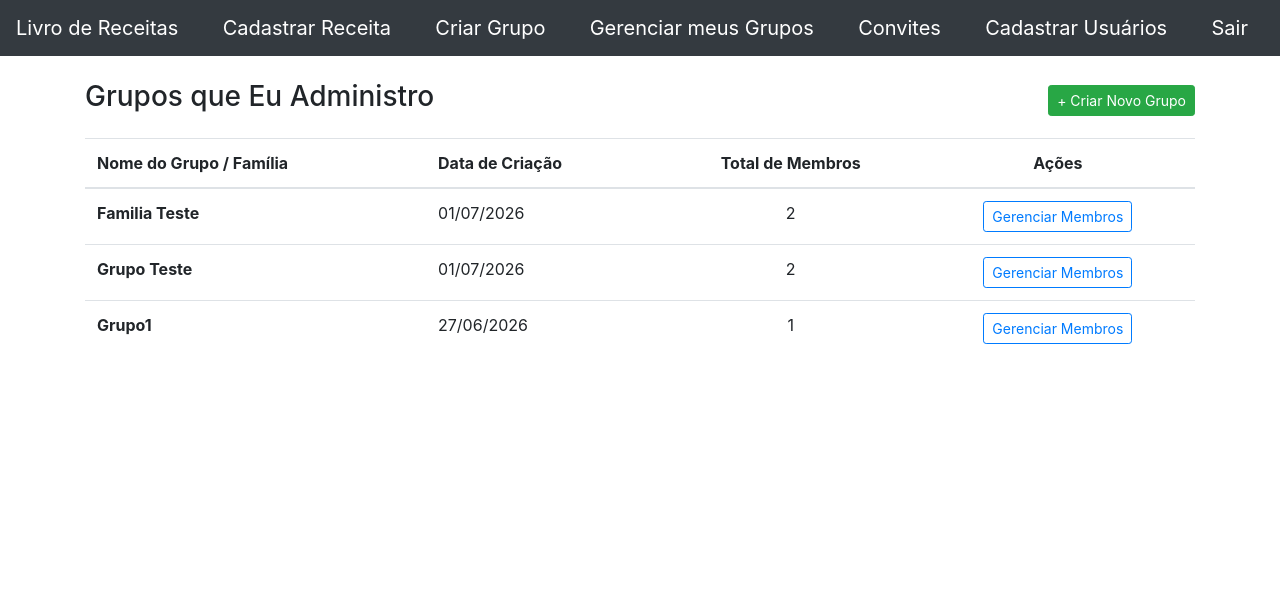
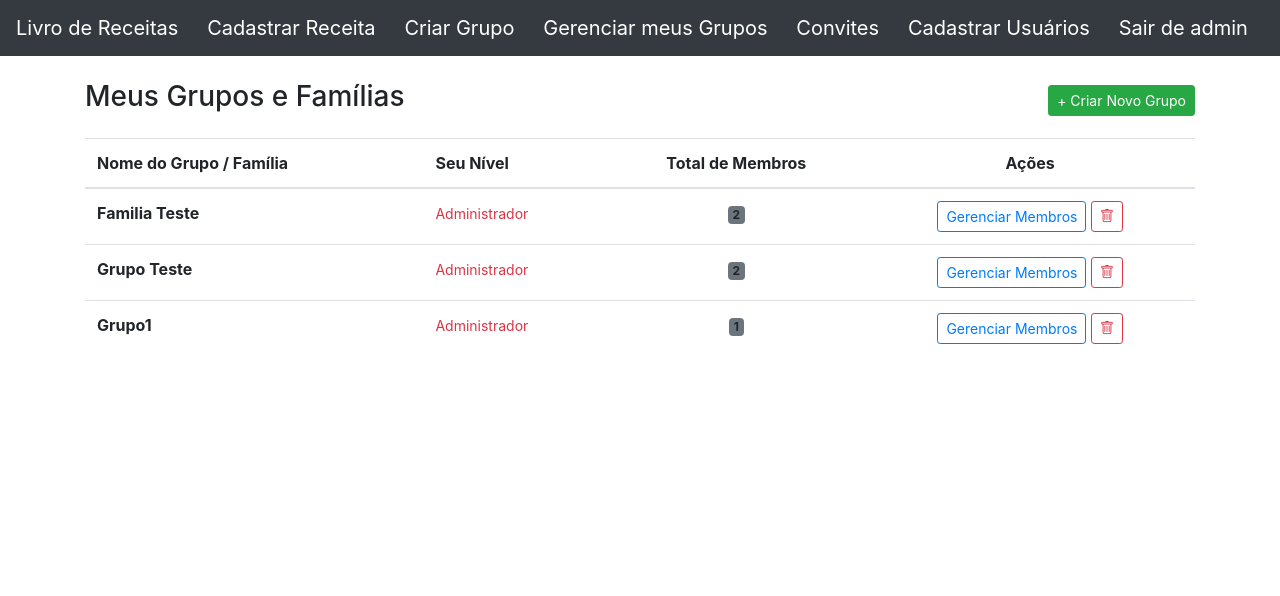
Before and after one commit to augustin1977/Livro_Receitas, a Django app: page /grupo/meus-grupos/ in a window 1280 px wide. Shown: the top 596 px of the page. Run offline with Django 4.2, Linux system fonts and the light colour scheme; a user stored in the database is signed in; data comes from the database, SQL or seed files in the repository; both versions use the stored data as it was after the commit.

Commit message:
implementada a funcionalidade de colcoar e excluir administradores, e de sair de grupos por vontade do usuário

```diff
--- a/templates/base.html
+++ b/templates/base.html
@@ -18,7 +18,11 @@
     <nav class="navbar navbar-dark bg-dark">
         <a class="navbar-brand" href="{% url 'home' %}">Livro de Receitas</a>
         {% block 'menu' %} {% endblock %}
-        <a class="navbar-brand" href="{% url 'sair' %}">Sair</a>
+        {% if  user.username  %}
+        <a class="navbar-brand" href="{% url 'sair' %}">Sair de {{ user.username }}</a>
+        {% else %}
+        <a class="navbar-brand" href="{% url 'sair' %}">Sair </a>
+        {% endif %}
 
       </nav>
       {# BLOCO DE MENSAGENS DO DJANGO #}
--- a/usuarios/templates/meus_grupos.html
+++ b/usuarios/templates/meus_grupos.html
@@ -6,16 +6,16 @@
 {% block 'conteudo' %}
 <div class="container mt-4">
     <div class="d-flex justify-content-between align-items-center mb-3">
-        <h3>Grupos que Eu Administro</h3>
+        <h3>Meus Grupos e Famílias</h3>
         <a class="btn btn-success btn-sm" href="{% url 'cadastrar_grupo' %}">+ Criar Novo Grupo</a>
     </div>
 
     {% if grupos %}
-        <table class="table table-hover mb-5">
+        <table class="table table-hover align-middle mb-5">
             <thead>
               <tr>
                 <th scope="col">Nome do Grupo / Família</th>
-                <th scope="col">Data de Criação</th>
+                <th scope="col">Seu Nível</th>
                 <th scope="col" class="text-center">Total de Membros</th>
                 <th scope="col" class="text-center">Ações</th>
               </tr>
@@ -24,12 +24,35 @@
                 {% for grupo in grupos %}
                 <tr>
                     <th>{{ grupo.nome }}</th>
-                    <td>{{ grupo.data_criacao|date:"d/m/Y" }}</td>
-                    <td class="text-center"> {{ grupo.membros.count }}  </td>
+                    <td>
+                        {% if request.user in grupo.administradores.all %}
+                            <span class="text-danger font-monospace small">Administrador</span>
+                        {% else %}
+                            <span class="text-muted font-monospace small">Membro</span>
+                        {% endif %}
+                    </td>
                     <td class="text-center">
-                        <a href="{% url 'gerenciar_grupo' grupo.id %}" class="btn btn-sm btn-outline-primary">
-                            Gerenciar Membros
-                        </a>
+                        <span class="badge bg-secondary">{{ grupo.membros.count }}</span>
+                    </td>
+                    <td class="text-center">
+                        {% if request.user in grupo.administradores.all or request.user.is_staff %}
+                            <a href="{% url 'gerenciar_grupo' grupo.id %}" class="btn btn-sm btn-outline-primary me-1">
+                                Gerenciar Membros
+                            </a>
+                            <a href="{% url 'excluir_grupo' grupo.id %}"
+                               class="btn btn-sm btn-outline-danger"
+                               title="Excluir Grupo"
+                               onclick="return confirm('Deseja mesmo excluir o grupo {{ grupo.nome }} permanentemente?');">
+                                <i class="bi bi-trash"></i>
+                            </a>
+                        {% else %}
+                            <a href="{% url 'sair_do_grupo' grupo.id %}"
+                               class="btn btn-sm btn-outline-warning text-dark"
+                               title="Sair do Grupo"
+                               onclick="return confirm('Tem certeza que deseja sair do grupo {{ grupo.nome }}? Você perderá o acesso às receitas dele.');">
+                                Sair do Grupo
+                            </a>
+                        {% endif %}
                     </td>
                 </tr>
                 {% endfor %}
@@ -37,7 +60,7 @@
         </table>
     {% else %}
         <div class="alert alert-info mt-4" role="alert">
-            Você ainda não administra nenhum grupo. Que tal <a href="{% url 'cadastrar_grupo' %}" class="alert-link">criar um agora</a>?
+            Você não participa de nenhum grupo no momento. Que tal <a href="{% url 'cadastrar_grupo' %}" class="alert-link">criar um agora</a>?
         </div>
     {% endif %}
 </div>
--- a/usuarios/url.py
+++ b/usuarios/url.py
@@ -13,8 +13,12 @@ urlpatterns = [
     path('grupo/gerenciar/<int:grupo_id>/', views.gerenciar_grupo, name='gerenciar_grupo'),
     path('grupo/adicionar-membro/<int:grupo_id>/', views.adicionar_membro, name='adicionar_membro'),
     path('grupo/meus-grupos/', views.meus_grupos_administrados, name='meus_grupos_administrados'),
+    path('grupo/sair/<int:grupo_id>/', views.sair_do_grupo, name='sair_do_grupo'),
     path('grupo/<int:grupo_id>/remover-membro/<int:usuario_id>/', views.remover_membro, name='remover_membro'),
     path('grupo/adicionar-membro/<int:grupo_id>/', views.adicionar_membro, name='adicionar_membro'),
     path('grupo/convites/', views.meus_convites, name='meus_convites'),
     path('grupo/convites/responder/<int:convite_id>/<str:acao>/', views.responder_convite, name='responder_convite'),
+    path('grupo/<int:grupo_id>/promover/<int:usuario_id>/', views.promover_administrador, name='promover_administrador'),
+    path('grupo/<int:grupo_id>/revogar/<int:usuario_id>/', views.revogar_administrador, name='revogar_administrador'),
+    path('grupo/excluir/<int:grupo_id>/', views.excluir_grupo, name='excluir_grupo'),
 ]
--- a/usuarios/views.py
+++ b/usuarios/views.py
@@ -237,13 +237,45 @@ def responder_convite(request, convite_id, acao):
     # Apaga o convite do banco após processar a decisão
     convite.delete()
     return redirect('meus_convites')
+
 @usuario_obrigatorio
 def meus_grupos_administrados(request):
-    # Filtra os grupos onde o usuário logado é um dos administradores
-    grupos = Grupo.objects.filter(administradores=request.user).order_by('-data_criacao')
-
+    # Traz todos os grupos em que o usuário está na lista de membros (seja admin ou comum)
+    grupos = Grupo.objects.filter(membros=request.user).distinct().order_by('nome')
     return render(request, "meus_grupos.html", {'grupos': grupos})
 
+@usuario_obrigatorio
+def sair_do_grupo(request, grupo_id):
+    try:
+        grupo = Grupo.objects.get(id=grupo_id)
+    except Exception:
+        messages.error(request, "Erro ao acessar o grupo desejado.")
+        return redirect('meus_grupos_administrados')
+
+    # Se o usuário não estiver no grupo, não há o que fazer
+    if request.user not in grupo.membros.all():
+        messages.error(request, "Você não faz parte deste grupo.")
+        return redirect('meus_grupos_administrados')
+
+    # REGRA DE SEGURANÇA: Se ele for administrador, precisamos checar se o grupo não vai ficar órfão
+    if request.user in grupo.administradores.all() and grupo.administradores.count() <= 1:
+        # Se houver mais membros, ele precisa promover alguém antes de sair
+        if grupo.membros.count() > 1:
+            messages.error(request, "Você é o único administrador deste grupo. Promova outro membro a administrador antes de sair.")
+            return redirect('gerenciar_grupo', grupo_id=grupo.id)
+        # Se ele for o único membro do grupo inteiro, o grupo será deletado automaticamente ao sair
+        else:
+            grupo.delete()
+            messages.success(request, f"Você saiu e o grupo '{grupo.nome}' foi desfeito por estar vazio.")
+            return redirect('meus_grupos_administrados')
+
+    # Fluxo normal: remove dos membros e dos administradores (caso fosse um)
+    grupo.membros.remove(request.user)
+    if request.user in grupo.administradores.all():
+        grupo.administradores.remove(request.user)
+
+    messages.success(request, f"Você saiu do grupo '{grupo.nome}' com sucesso.")
+    return redirect('meus_grupos_administrados')
 @usuario_obrigatorio
 def remover_membro(request, grupo_id, usuario_id):
     # Tratamento de erro customizado sem telas de erro técnicas do Django
@@ -271,3 +303,90 @@ def remover_membro(request, grupo_id, usuario_id):
 
     messages.success(request, f"Usuário '{usuario_alvo.username}' foi removido do grupo.")
     return redirect('gerenciar_grupo', grupo_id=grupo.id)
+@usuario_obrigatorio
+def promover_administrador(request, grupo_id, usuario_id):
+    try:
+        grupo = Grupo.objects.get(id=grupo_id)
+        usuario_alvo = Usuario.objects.get(id=usuario_id)
+    except Exception:
+        messages.error(request, "Erro ao acessar o grupo ou usuário desejado.")
+        return redirect('meus_grupos_administrados')
+
+    # Trava de segurança: apenas administradores do grupo ou admin geral podem promover
+    if request.user not in grupo.administradores.all() and not request.user.is_staff:
+        messages.error(request, "Você não tem permissão para promover membros deste grupo.")
+        return redirect('gerenciar_grupo', grupo_id=grupo.id)
+
+    # O usuário alvo precisa ser membro do grupo para virar admin
+    if usuario_alvo not in grupo.membros.all():
+        messages.error(request, "O usuário precisa ser membro do grupo antes de se tornar administrador.")
+        return redirect('gerenciar_grupo', grupo_id=grupo.id)
+
+    # Verifica se ele já é admin
+    if usuario_alvo in grupo.administradores.all():
+        messages.warning(request, f"'{usuario_alvo.username}' já é um administrador deste grupo.")
+        return redirect('gerenciar_grupo', grupo_id=grupo.id)
+
+    # Adiciona à lista de administradores
+    grupo.administradores.add(usuario_alvo)
+
+    messages.success(request, f"Usuário '{usuario_alvo.username}' agora também é administrador do grupo!")
+    return redirect('gerenciar_grupo', grupo_id=grupo.id)
+@usuario_obrigatorio
+def revogar_administrador(request, grupo_id, usuario_id):
+    try:
+        grupo = Grupo.objects.get(id=grupo_id)
+        usuario_alvo = Usuario.objects.get(id=usuario_id)
+    except Exception:
+        messages.error(request, "Erro ao acessar o grupo ou usuário desejado.")
+        return redirect('meus_grupos_administrados')
+
+    # Trava de segurança: apenas administradores do grupo ou admin geral podem revogar
+    if request.user not in grupo.administradores.all() and not request.user.is_staff:
+        messages.error(request, "Você não tem permissão para alterar privilégios neste grupo.")
+        return redirect('gerenciar_grupo', grupo_id=grupo.id)
+
+    # Verifica se o usuário alvo realmente é um administrador do grupo
+    if usuario_alvo not in grupo.administradores.all():
+        messages.warning(request, f"'{usuario_alvo.username}' não é um administrador deste grupo.")
+        return redirect('gerenciar_grupo', grupo_id=grupo.id)
+
+    # REGRA CRÍTICA: Impede que o grupo fique sem nenhum administrador
+    if grupo.administradores.count() <= 1:
+        messages.error(request, "O grupo deve ter pelo menos um administrador. Promova outro membro antes de revogar este acesso.")
+        return redirect('gerenciar_grupo', grupo_id=grupo.id)
+
+    # Remove da lista de administradores (mas ele continua sendo membro comum do grupo)
+    grupo.administradores.remove(usuario_alvo)
+
+    messages.success(request, f"Os privilégios de administrador de '{usuario_alvo.username}' foram revogados.")
+
+    # Se o usuário logado revogou a si mesmo, ele perde o acesso de gestão e deve ser jogado para a lista de grupos dele
+    if usuario_alvo == request.user:
+        return redirect('meus_grupos_administrados')
+
+    return redirect('gerenciar_grupo', grupo_id=grupo.id)
+@usuario_obrigatorio
+def excluir_grupo(request, grupo_id):
+    try:
+        grupo = Grupo.objects.get(id=grupo_id)
+    except Exception:
+        messages.error(request, "Erro ao acessar o grupo desejado.")
+        return redirect('meus_grupos_administrados')
+
+    # Trava de segurança: apenas quem está na lista de administradores do grupo ou admin geral pode deletar
+    if request.user not in grupo.administradores.all() and not request.user.is_staff:
+        messages.error(request, "Você não tem permissão para excluir este grupo.")
+        return redirect('meus_grupos_administrados')
+
+    nome_grupo = grupo.nome
+
+    # Remove todos os vínculos de membros e administradores antes de apagar (boa prática do Django)
+    grupo.membros.clear()
+    grupo.administradores.clear()
+
+    # Deleta o grupo definitivamente
+    grupo.delete()
+
+    messages.success(request, f"O grupo '{nome_grupo}' foi excluído permanentemente.")
+    return redirect('meus_grupos_administrados')
```
Also changed, not shown: usuarios/templates/gerenciar_grupo.html (+19 -3 lines), db.sqlite3.
